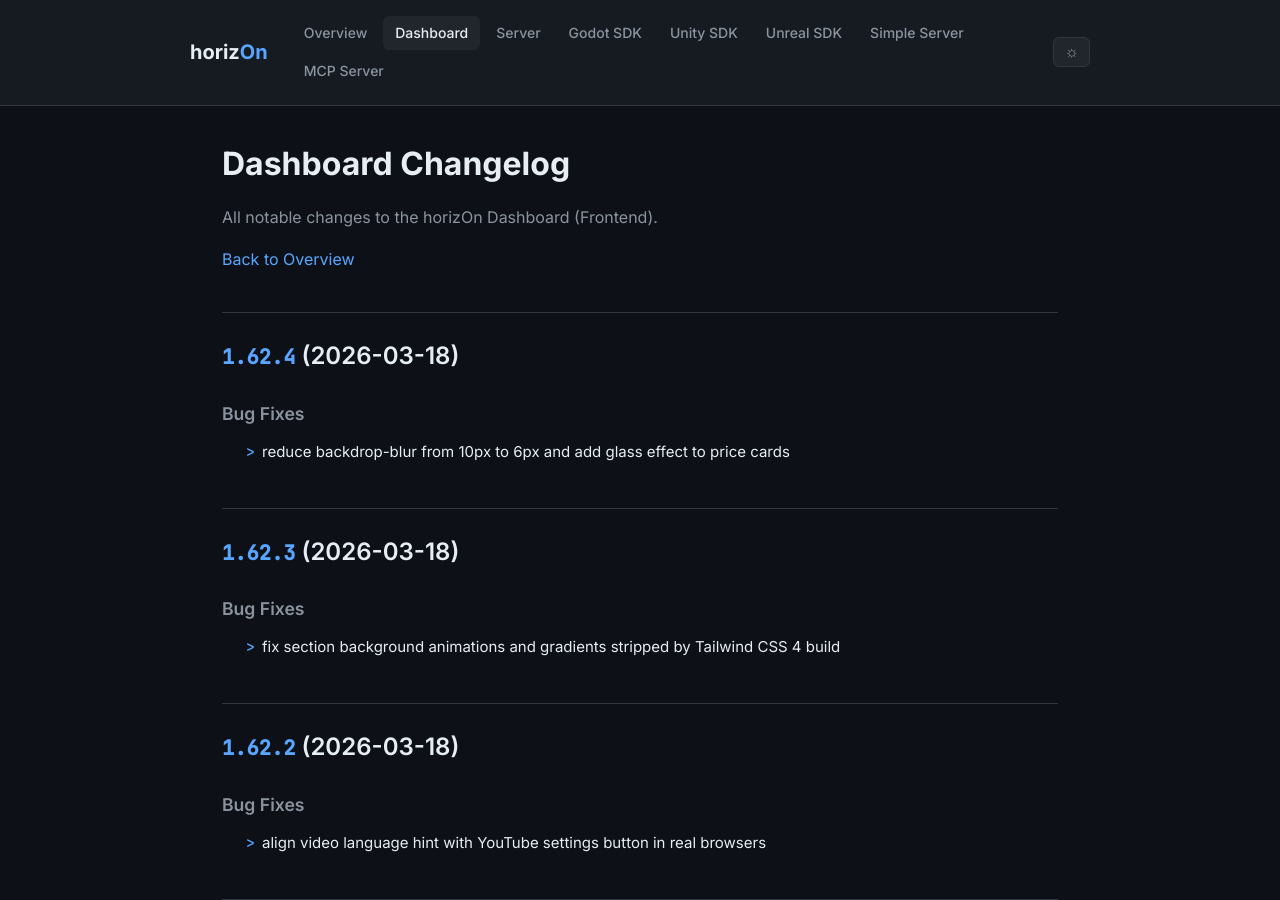
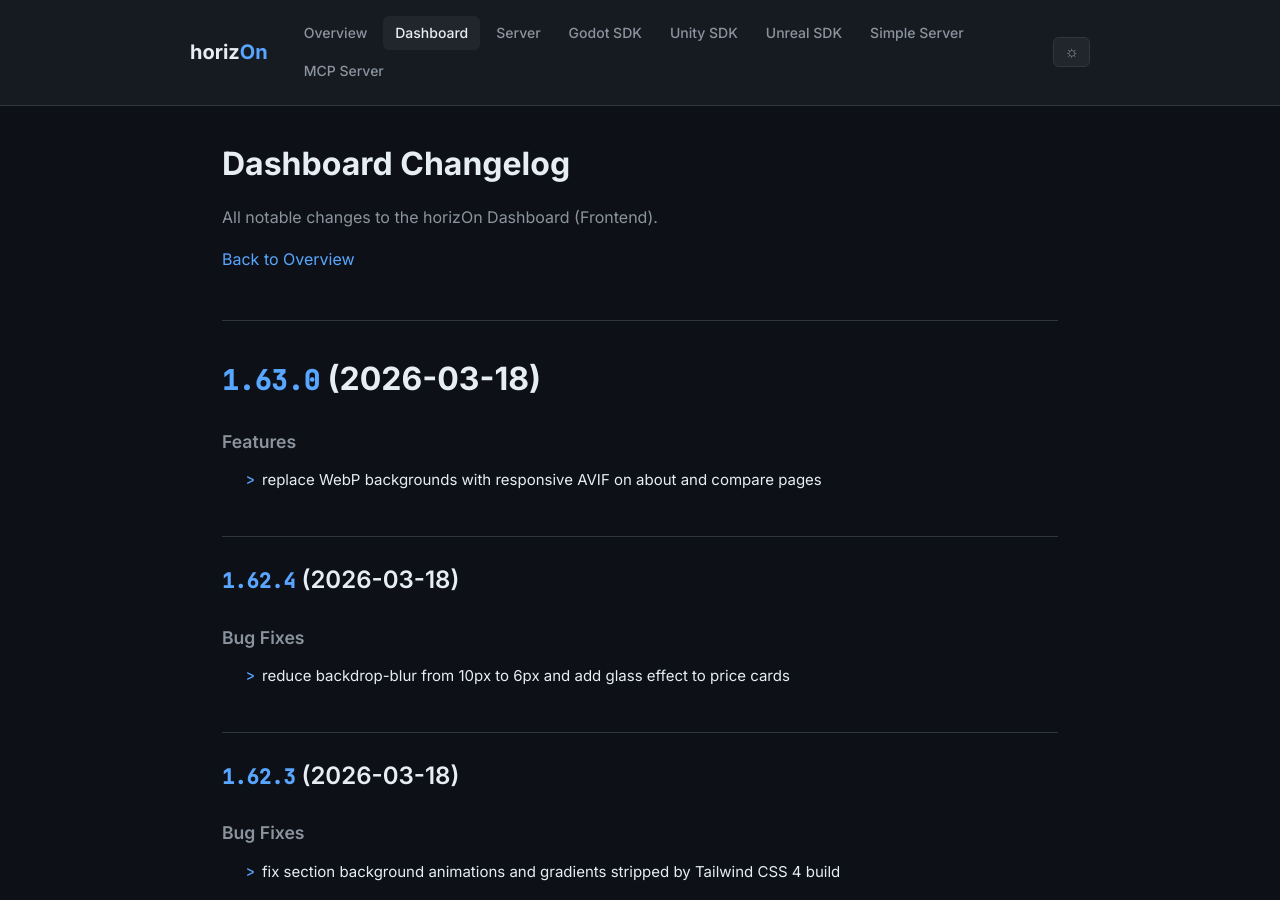
Before and after one commit to ProjectMakersDE/horizOn-Changelog, a Jekyll site: the page built from dashboard-changelog.md, in a window 1280 px wide and 900 px high. Built offline with Jekyll 4.4.1, drawn with Linux system fonts in a browser that asks for light colours.

Commit message:
chore: sync changelogs [skip ci]

```diff
--- a/dashboard-changelog.md
+++ b/dashboard-changelog.md
@@ -8,6 +8,13 @@ title: Dashboard Changelog
 All notable changes to the horizOn Dashboard (Frontend).
 
 [Back to Overview](.)
+
+# [1.63.0](https://github.com/ProjectMakersDE/horizOn-Dashboard/compare/v1.62.4...v1.63.0) (2026-03-18)
+
+
+### Features
+
+* replace WebP backgrounds with responsive AVIF on about and compare pages ([de61b32](https://github.com/ProjectMakersDE/horizOn-Dashboard/commit/de61b32ace21ffce8bc7fff551e68ffad02dd094))
 
 ## [1.62.4](https://github.com/ProjectMakersDE/horizOn-Dashboard/compare/v1.62.3...v1.62.4) (2026-03-18)
 
```
Also changed, not shown: index.md (+1 -1 lines).
